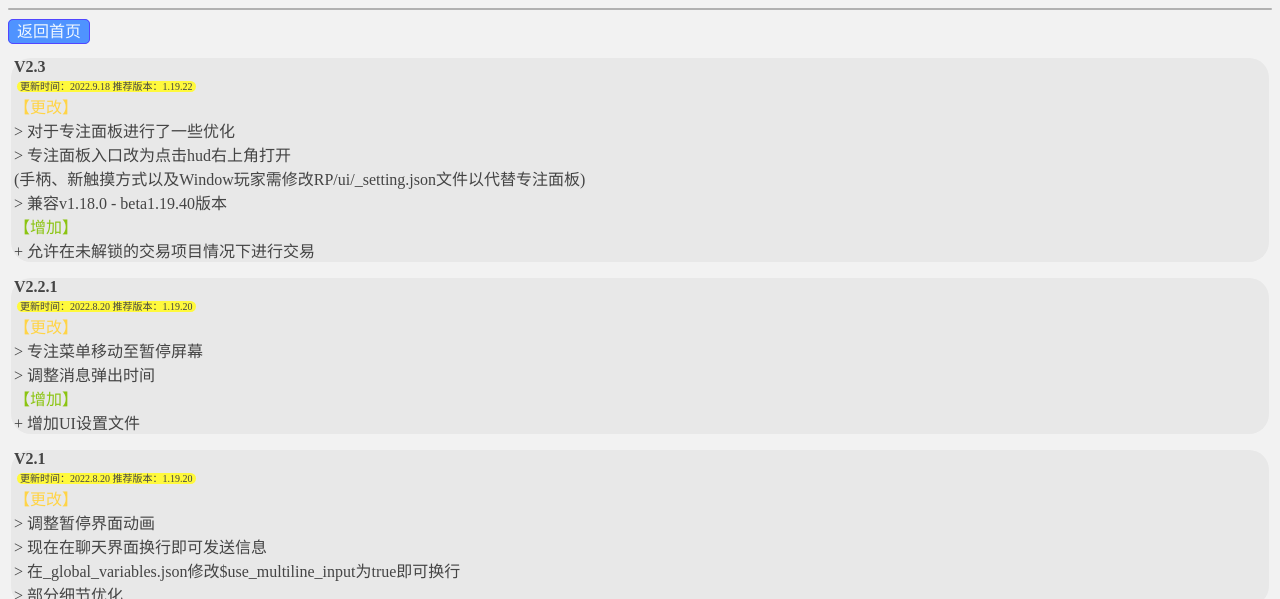
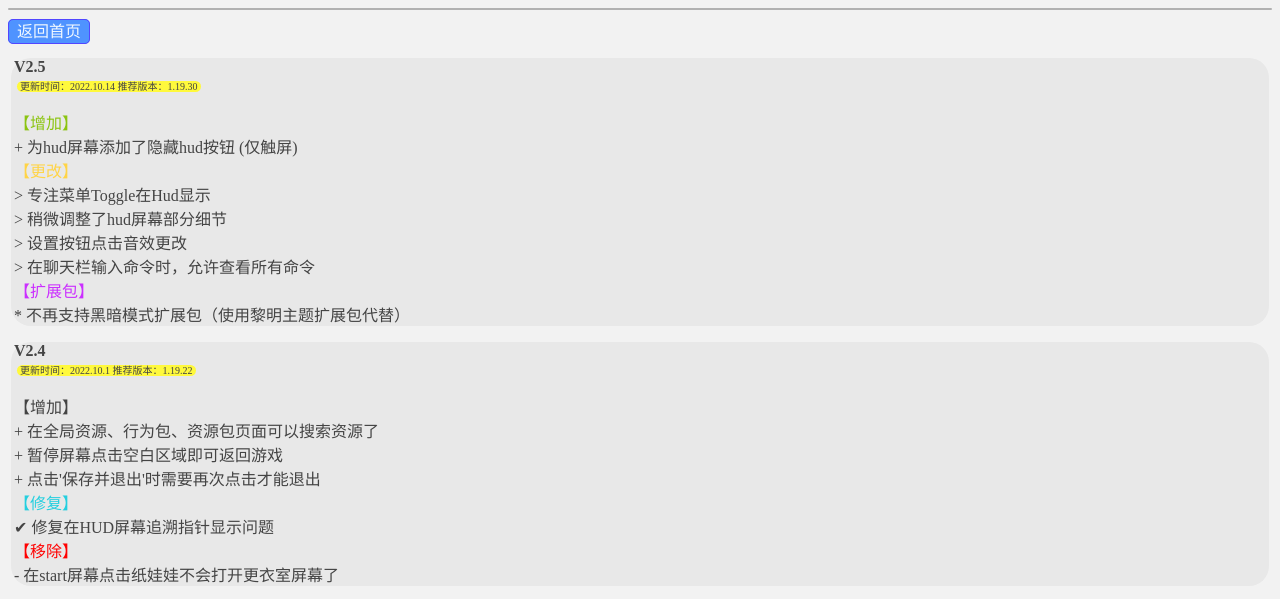
Before and after one commit to wisebreeze/wisebreeze.github.io, a plain HTML site: page cube_ui/version.html in a window 1280 px wide. Shown: the part 129-728 px from the top of the page. Drawn offline with Linux system fonts and the light colour scheme.

Commit message:
更新文件
- 优化阅读

```diff
--- a/cube_ui/version.html
+++ b/cube_ui/version.html
@@ -25,8 +25,8 @@
     <ul>
       <li class="wow rollIn">
         <div>
-          <a id="open-btn" style="top: -2px;padding: 1px;cursor:pointer;font-size: 20px" onclick="openNav()">&#9776;</a>
-          <a id="close-btn" style="top: -30px;font-size: 20px" href="javascript:void(0)" onclick="closeNav()">◄</a>
+          <a id="open-btn" onclick="openNav()">&#9776;</a>
+          <a id="close-btn" onclick="closeNav()">◄</a>
         </div>
       </li>
       <li><a href="https://MCspruce.github.io">Cube UI更新日志</a></li>
@@ -54,6 +54,31 @@
     <br><span class="top-title wow fadeInLeftBig" data-wow-delay="0.5s">Cube UI更新日志</span>
     <hr class="title-hr wow fadeInLeftBig" data-wow-delay="0.5s"></hr>
     <div class="wow bounceInUp" style="display: inline;"><a class="home-btn" data-wow-delay="0.5s" href="https://mcspruce.github.io/">返回首页</a></div>
+.ep.bb V2.5 ..bb
+.hh.et 更新时间：2022.10.14 推荐版本：1.19.30 ..et
+<div class="c-light-green">【增加】</div>
++ 为hud屏幕添加了隐藏hud按钮 (仅触屏)
+<div class="c-gold">【更改】</div>
+> 专注菜单Toggle在Hud显示
+.hh> 稍微调整了hud屏幕部分细节
+.hh> 设置按钮点击音效更改
+.hh> 在聊天栏输入命令时，允许查看所有命令
+<div class="c-purple">【扩展包】</div>
+* 不再支持黑暗模式扩展包（使用黎明主题扩展包代替）
+..ep
+
+.ep.bb V2.4 ..bb
+.hh.et 更新时间：2022.10.1 推荐版本：1.19.22 ..et
+<div class="c-light-green:">【增加】</div>
++ 在全局资源、行为包、资源包页面可以搜索资源了
+.hh+ 暂停屏幕点击空白区域即可返回游戏
+.hh+ 点击'保存并退出'时需要再次点击才能退出
+<div class="c-light-blue">【修复】</div>
+✔ 修复在HUD屏幕追溯指针显示问题
+<div class="c-red">【移除】</div>
+- 在start屏幕点击纸娃娃不会打开更衣室屏幕了
+..ep
+
 .ep.bb V2.3 ..bb
 .hh.et 更新时间：2022.9.18 推荐版本：1.19.22 ..et
 .hh<a class="c-gold">【更改】</a>
```
